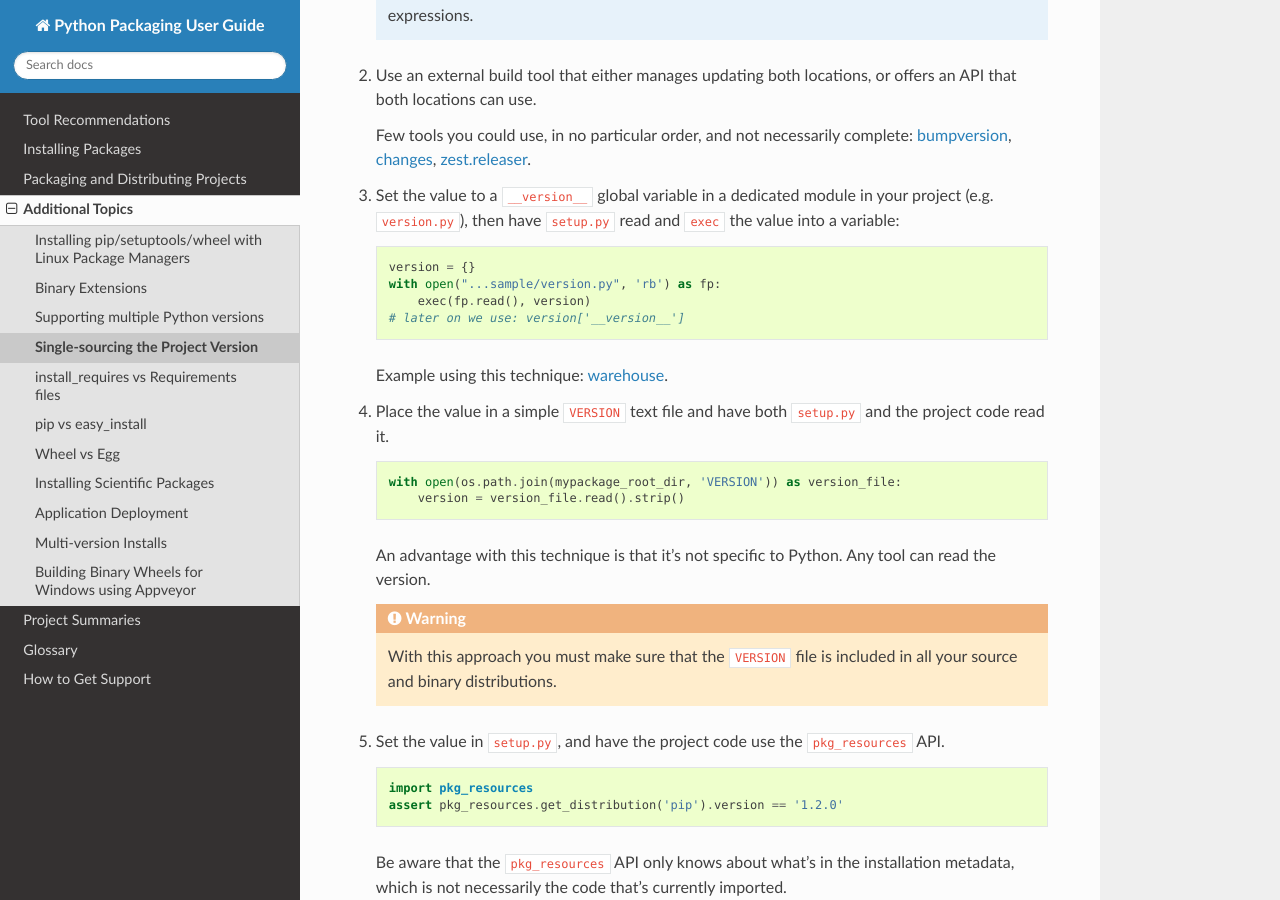
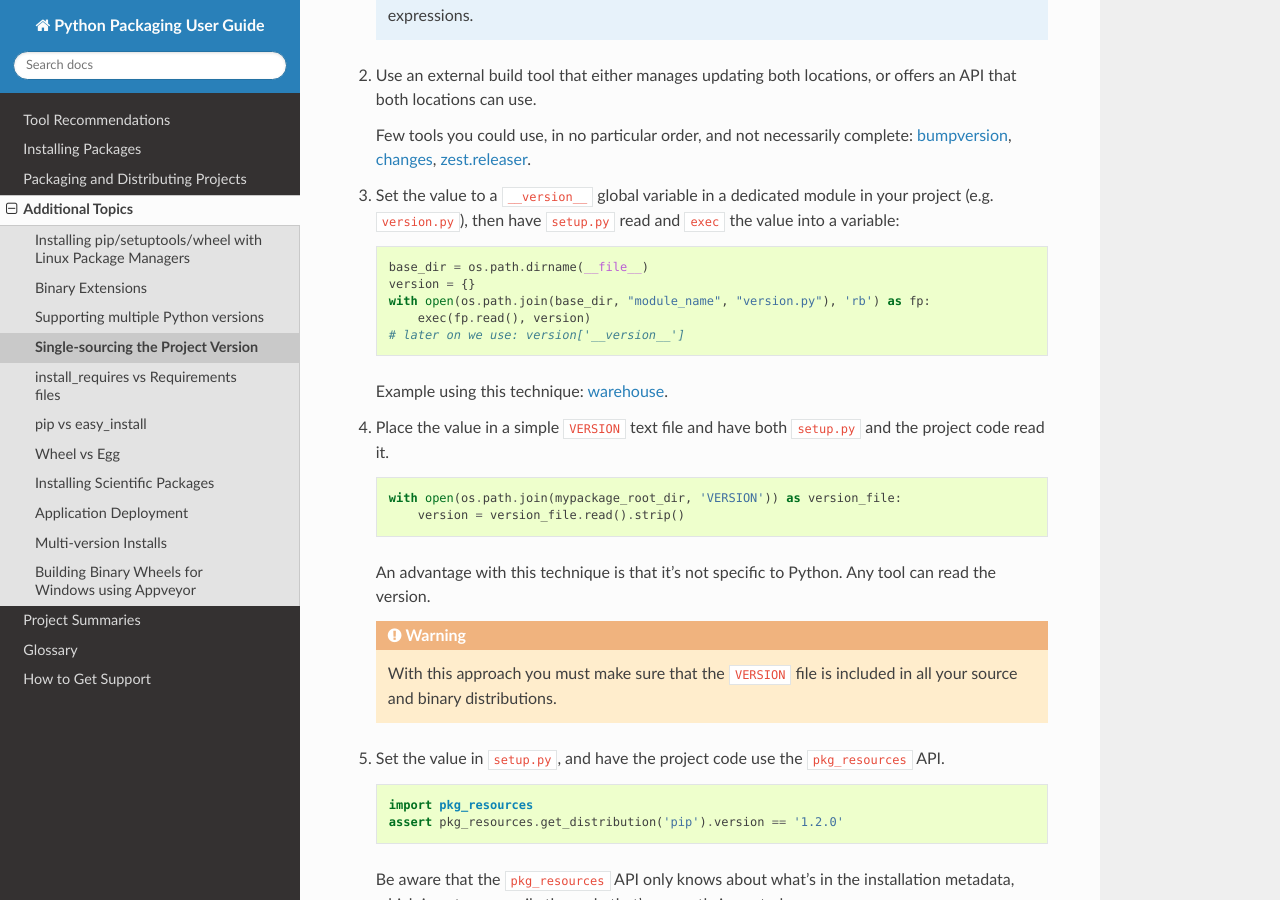
Before and after one commit to pypa/packaging.python.org, a Sphinx documentation site: the page built from source/single_source_version.rst, in a window 1280 px wide and 900 px high, scrolled down 653 px. Built offline with Sphinx 7.4.7 and the Read the Docs theme 2.0.0, drawn with Linux system fonts in a browser that asks for light colours; pages that are not in the unit, such as notebooks, are missing from menus.

Commit message:
handle paths properly

```diff
--- a/source/single_source_version.rst
+++ b/source/single_source_version.rst
@@ -43,8 +43,9 @@ number of your project:
     your project (e.g. ``version.py``), then have ``setup.py`` read and ``exec`` the
     value into a variable::
 
+        base_dir = os.path.dirname(__file__)
         version = {}
-        with open("...sample/version.py", 'rb') as fp:
+        with open(os.path.join(base_dir, "module_name", "version.py"), 'rb') as fp:
             exec(fp.read(), version)
         # later on we use: version['__version__']
 
```
